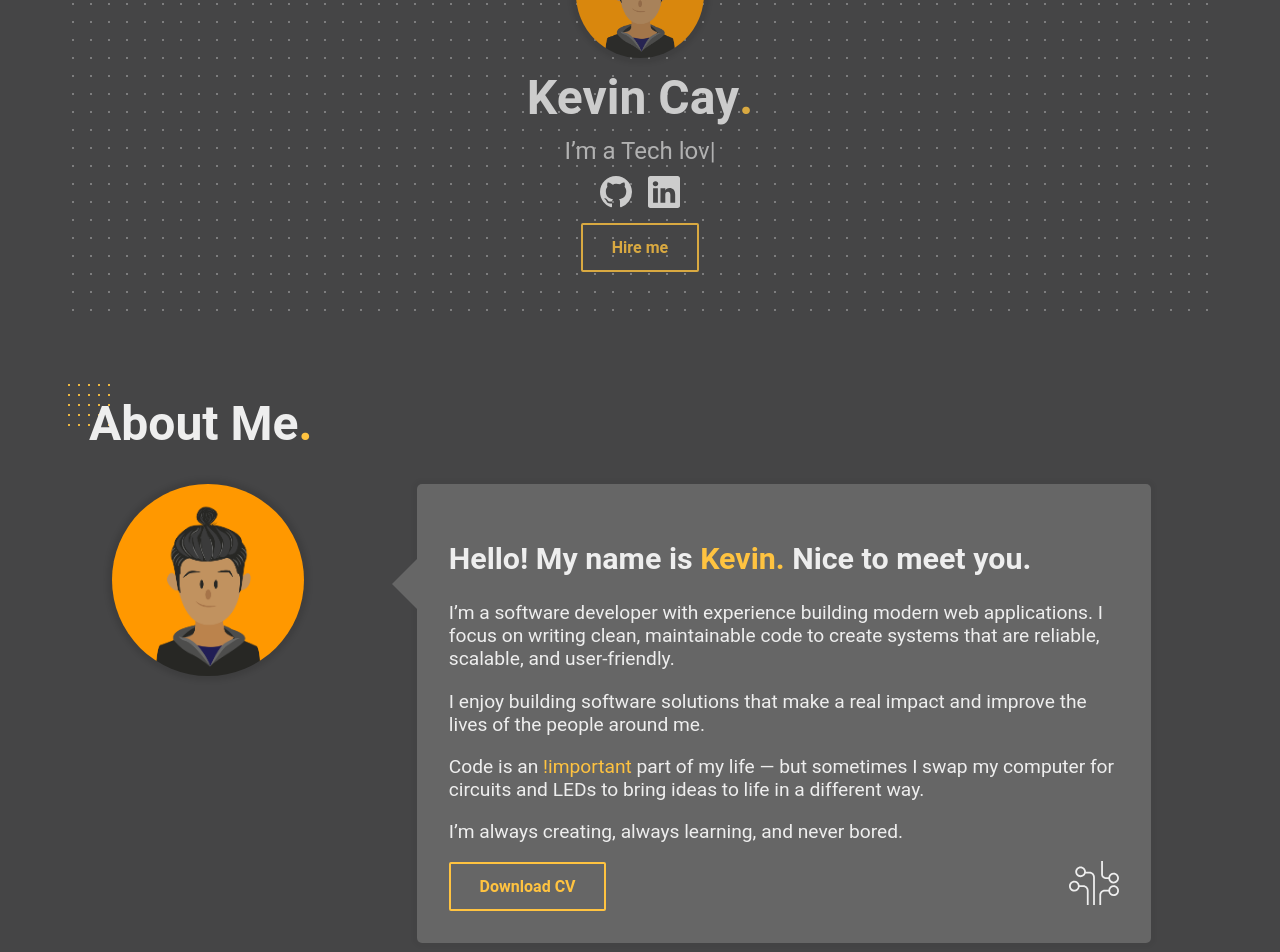
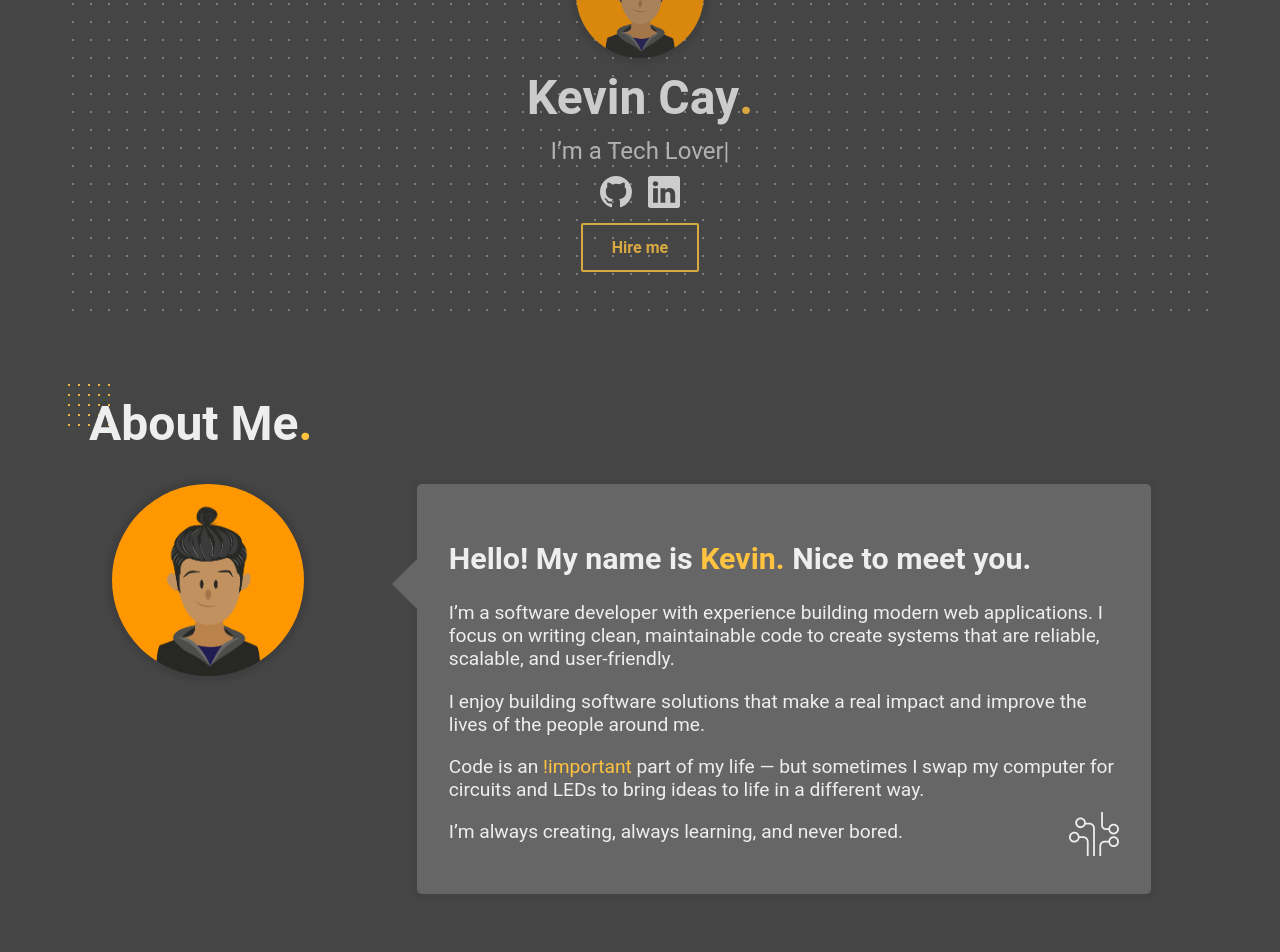
Before and after one commit to Kevin-Cay/portfolio, a Next.js app: page / in a window 1280 px wide. Shown: the part 240-1192 px from the top of the page. Built offline with nearby package versions, Linux system fonts and the light colour scheme.

Commit message:
22-02-2026 - mejoras de seguridad

```diff
--- a/components/AboutMe.js
+++ b/components/AboutMe.js
@@ -65,9 +65,9 @@ function AboutMe({language}) {
                     }
 
 
-                <Button maxWidth={'200px'} maxHeight={'50px'} href={language == 'english' ? '/KC-CV-EN.pdf':'/KC-CV-ES.pdf'}  download >
+                {/* <Button maxWidth={'200px'} maxHeight={'50px'} href={language == 'english' ? '/KC-CV-EN.pdf':'/KC-CV-ES.pdf'}  download >
                       {language == "english" ? 'Download CV' :'Descargar CV' }
-                </Button>
+                </Button> */}
                 <BottonIcon>
                    <Image
                     src="/circuit.svg"
--- a/components/Header.js
+++ b/components/Header.js
@@ -15,8 +15,8 @@ function Header({language}) {
                 <ReactTyped
                 styled={{marginTop: '0px'}}
                 strings={[
-                    "I’m a Front-End developer.",
-                    "I’m a Tech lover."
+                    "I’m a Software Developer.",
+                    "I’m a Tech Lover."
                     ]}
                     typeSpeed={85}
                     backSpeed={85}
```
Also changed, not shown: components/AboutMe/index.jsx (deleted, +0 -13 lines).
